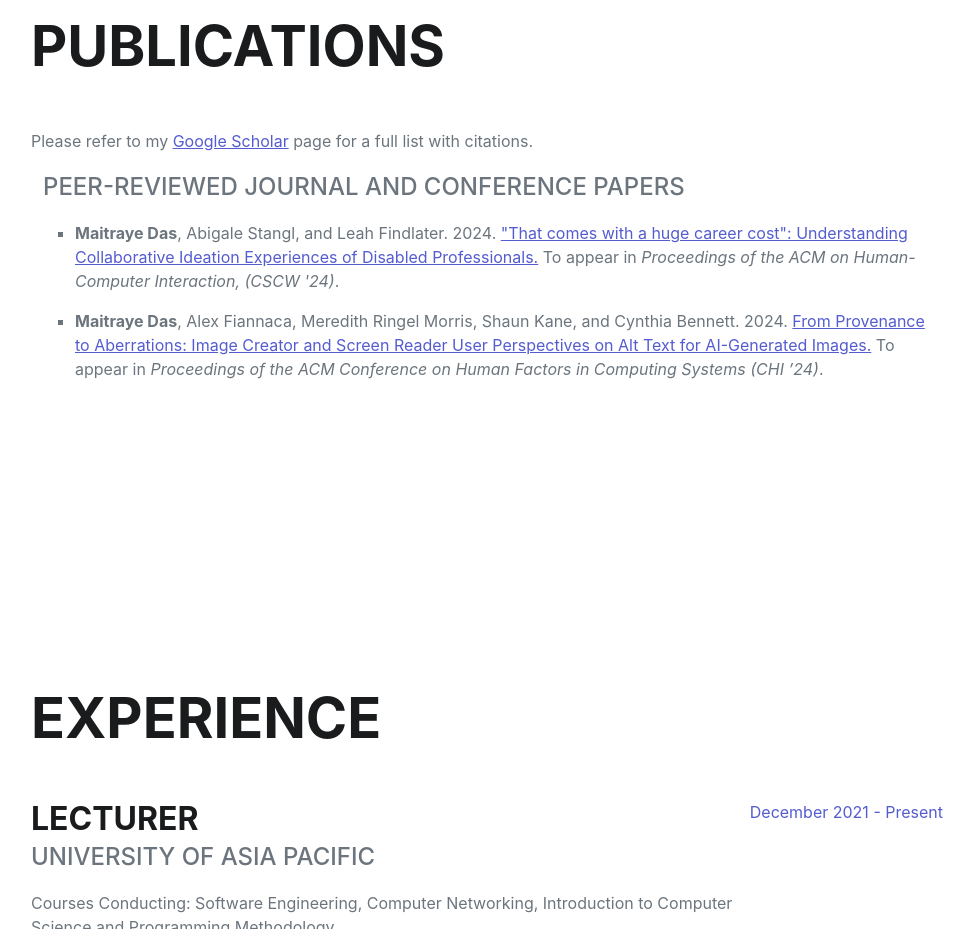
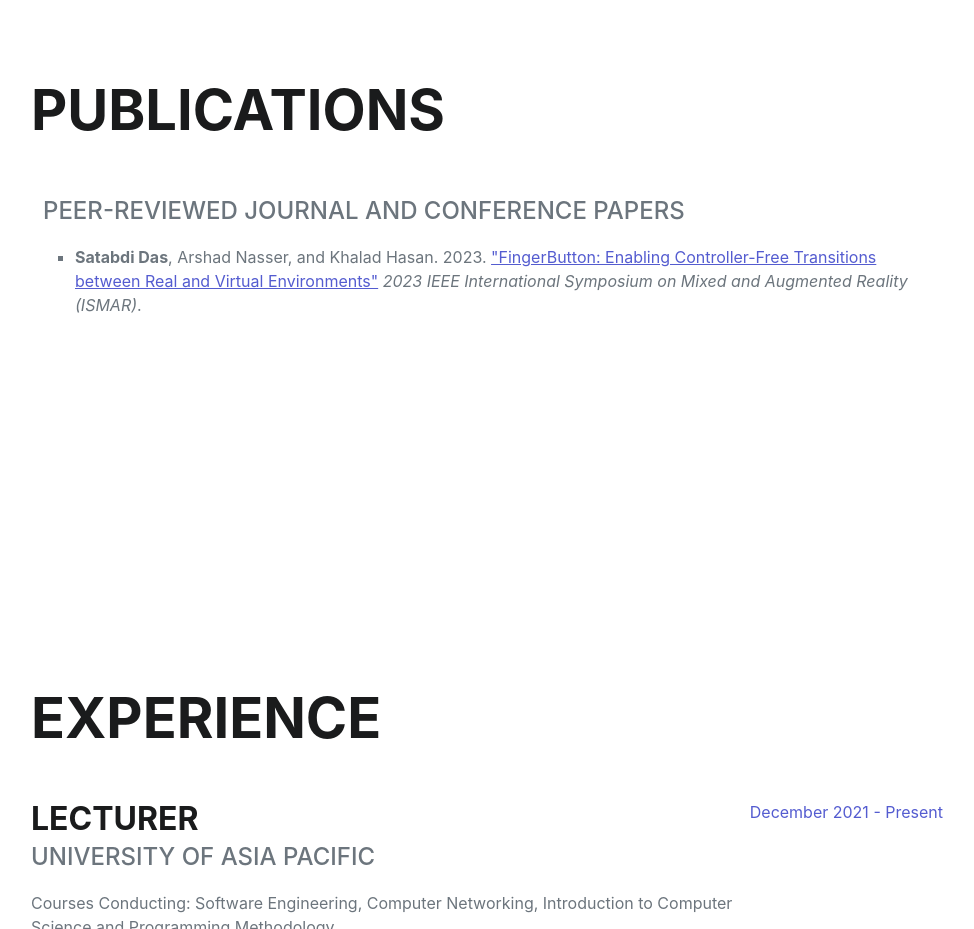
Before and after one commit to dassatabdi24/satabdi, a plain HTML site: page index.html in a window 1280 px wide. Shown: the part 1080-2009 px from the top of the page, without its empty margins (289-1263 px from the left). Drawn offline with nearby package versions, Linux system fonts and the light colour scheme; a web font is replaced by a local one.

Commit message:
Update index.html
update

```diff
--- a/index.html
+++ b/index.html
@@ -138,9 +138,6 @@
               <div class="my-auto">
                 <h2 class="mb-5">Publications</h2>
 
-                  <p>
-                    Please refer to my <a href="https://scholar.google.com/citations?hl=en&user=XBJlhlEAAAAJ&view_op=list_works&sortby=pubdate" target="_blank" aria-label="Google Scholar">Google Scholar</a> page for a full list with citations.
-                  </p>
 
                   <div class="container-fluid">
 
@@ -150,16 +147,11 @@
                     <ul class="mb-0" type="1" style="list-style-type:square">
                       <li>
                         <p>
-                          <strong>Maitraye Das</strong>, Abigale Stangl, and Leah Findlater. 2024. <a href="files/papers/collab_ideation_CSCW24.pdf" target="_blank"> "That comes with a huge career cost": Understanding Collaborative Ideation Experiences of Disabled Professionals.</a> To appear in <em>Proceedings of the ACM on Human-Computer Interaction, (CSCW '24)</em>.
-                          <!-- <a href="https://doi.org/10.1145/3544548.3581047" target="_blank">[ACM DL Link]</a> <a href="https://youtu.be/paG-RQmg0N4" target="_blank">[Video]</a> -->
+                          <strong>Satabdi Das</strong>, Arshad Nasser, and Khalad Hasan. 2023. <a href="https://ieeexplore.ieee.org/abstract/document/10316517" target="_blank">
+                            "FingerButton: Enabling Controller-Free Transitions between Real and Virtual Environments"</a>  <em>2023 IEEE International Symposium on Mixed and Augmented Reality (ISMAR)</em>.
                         </p>
                       </li>
-                      <li>
-                        <p>
-                          <strong>Maitraye Das</strong>, Alex Fiannaca, Meredith Ringel Morris, Shaun Kane, and Cynthia Bennett. 2024. <a href="files/papers/alt-prompt-CHI24.pdf" target="_blank"> From Provenance to Aberrations: Image Creator and Screen Reader User Perspectives on Alt Text for AI-Generated Images.</a> To appear in <em>Proceedings of the ACM Conference on Human Factors in Computing Systems (CHI ’24)</em>.
-                          <!-- <a href="https://doi.org/10.1145/3544548.3581047" target="_blank">[ACM DL Link]</a> <a href="https://youtu.be/paG-RQmg0N4" target="_blank">[Video]</a> -->
-                        </p>
-                      </li>
+
 
                       </div>
                     </section>
```
